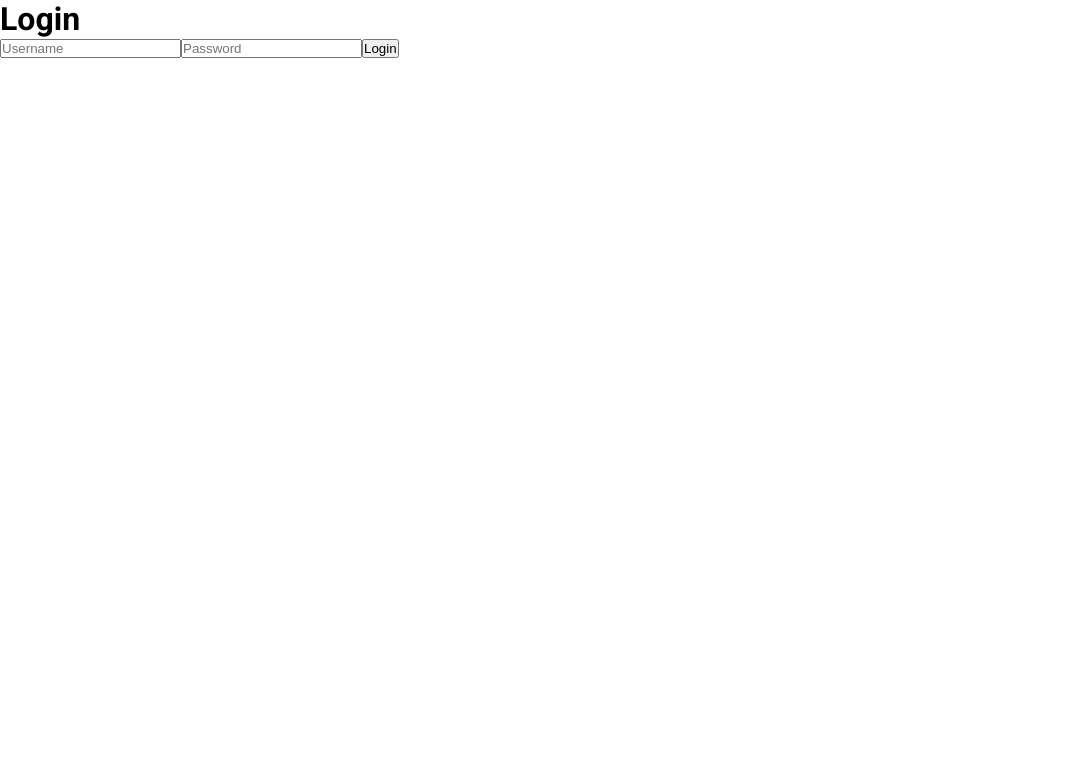
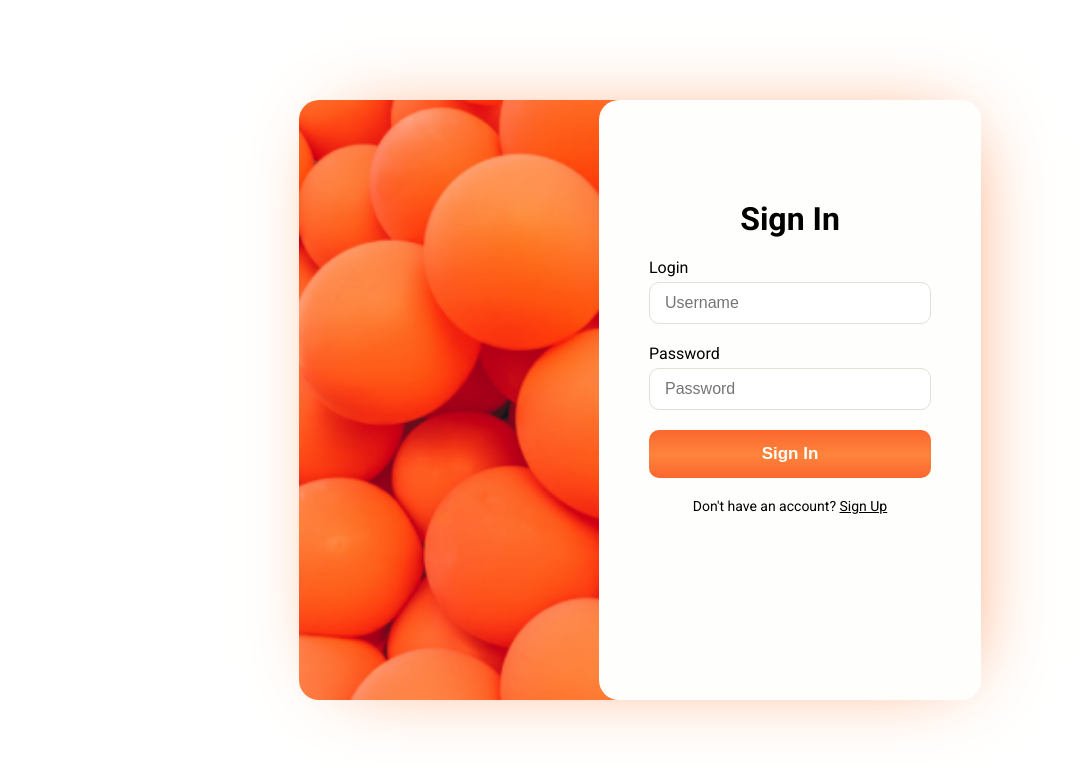
Before and after one commit to muzychka20/client-bank, a React (Vite) app in the folder frontend/: page /login in a window 1280 px wide. Shown: the top 768 px of the page, without its empty margins (0-1084 px from the left). Built offline with nearby package versions, Linux system fonts and the light colour scheme.

Commit message:
feat: added styles for auth form

```diff
--- a/frontend/src/App.jsx
+++ b/frontend/src/App.jsx
@@ -10,7 +10,7 @@ import Register from "./pages/Register";
 import Home from "./pages/Home";
 import NotFound from "./pages/NotFound";
 import ProtectedRoute from "./components/ProtectedRoute";
-import "./styles/app.css"
+import "./styles/App.css"
 
 function Logout() {
   localStorage.clear();
--- a/frontend/src/components/AuthForm.jsx
+++ b/frontend/src/components/AuthForm.jsx
@@ -3,6 +3,7 @@ import api from "../api";
 import { useNavigate } from "react-router-dom";
 import { ACCESS_TOKEN, REFRESH_TOKEN } from "../constants";
 import LoadingIndicator from "./LoadingIndicator";
+import "../styles/AuthForm.css";
 
 function AuthForm({ route, method }) {
   const [username, setUsername] = useState("");
@@ -10,7 +11,7 @@ function AuthForm({ route, method }) {
   const [loading, setLoading] = useState(false);
   const navigate = useNavigate();
 
-  const name = method === "login" ? "Login" : "Register";
+  const name = method === "login" ? "Sign In" : "Sign Up";
 
   // Check if the user is already logged in
   useEffect(() => {
@@ -41,29 +42,53 @@ function AuthForm({ route, method }) {
   };
 
   return (
+    <div className="form-wrapper">
+      <div className="form-image">
+        <img src="./src/images/auth-img.png" alt="image" />
+      </div>
       <form onSubmit={handleSubmit} className="form-container">
-      <h1>{name}</h1>
+        <h1 className="form-title">{name}</h1>
+        <div className="input-block">
+          <label htmlFor="username">Login</label>
           <input
             type="text"
             className="form-input"
             value={username}
+            name="username"
             onChange={(e) => setUsername(e.target.value)}
             placeholder="Username"
             autoComplete="on"
           />
+        </div>
+        <div className="input-block">
+          <label htmlFor="password">Password</label>
           <input
             type="password"
             className="form-input"
             value={password}
+            name="password"
             onChange={(e) => setPassword(e.target.value)}
             placeholder="Password"
             autoComplete="on"
           />
-      {loading && <LoadingIndicator />}
+        </div>
         <button type="submit" className="form-button">
           {name}
         </button>
+        <div className="form-sign-up">
+          {method === "login" ? (
+            <p>
+              Don't have an account? <a href="/register">Sign Up</a>
+            </p>
+          ) : (
+            <p>
+              I'm already have an account! <a href="/login">Sign In</a>
+            </p>
+          )}
+        </div>
+        <div className="form-loading">{loading && <LoadingIndicator />}</div>
       </form>
+    </div>
   );
 }
 
--- a/frontend/src/components/Dropzone.jsx
+++ b/frontend/src/components/Dropzone.jsx
@@ -1,6 +1,6 @@
 import React from "react";
 import { useDropzone } from "react-dropzone";
-import "../styles/dropzone.css";
+import "../styles/Dropzone.css";
 import { FontAwesomeIcon } from "@fortawesome/react-fontawesome";
 import { faFileImage } from "@fortawesome/free-solid-svg-icons";
 
--- a/frontend/src/components/LoadingIndicator.jsx
+++ b/frontend/src/components/LoadingIndicator.jsx
@@ -1,4 +1,4 @@
-import "../styles/loadingIndicator.css";
+import "../styles/LoadingIndicator.css";
 
 const LoadingIndicator = () => {
   return (
--- /dev/null
+++ b/frontend/src/styles/AuthForm.css
@@ -0,0 +1,87 @@
+.form-wrapper {
+    position: absolute;
+    top: 50%;
+    left: 50%;
+    transform: translate(-50%, -50%);
+    display: flex;
+    justify-content: center;
+    width: fit-content;
+    border-radius: 20px;
+    -webkit-box-shadow: 10px 0px 80px -33px rgba(254, 129, 59, 1);
+    -moz-box-shadow: 10px 0px 80px -33px rgba(254, 129, 59, 1);
+    box-shadow: 10px 0px 80px -33px rgba(254, 129, 59, 1);
+
+    /* For Loadig Indicator Circle */
+    min-height: 600px;
+}
+
+.form-image {
+    width: 300px;
+    flex: 1;
+    border-radius: 20px;
+}
+
+.form-image img {
+    height: 100%;
+    border-radius: 20px;
+}
+
+.form-container {
+    display: flex;
+    flex-direction: column;
+    gap: 20px;
+    padding: 100px 50px;
+    background-color: #FEFEFD;
+    border-radius: 20px;
+
+}
+
+.form-input {
+    border-radius: 10px;
+    padding: 10px 15px;
+    font-size: 16px;
+    height: 20px;
+    width: 250px;
+    border: #E1DFD6 1px solid;
+}
+
+.input-block {
+    display: flex;
+    flex-direction: column;
+    gap: 5px;
+}
+
+.form-button {
+    padding: 14px;
+    color: #FEFEFD;
+    font-size: 17px;
+    border: none;
+    border-radius: 10px;
+    background: rgb(251, 102, 47);
+    background: -moz-linear-gradient(180deg, rgba(251, 102, 47, 1) 0%, rgba(255, 132, 60, 1) 51%, rgba(251, 102, 47, 1) 100%);
+    background: -webkit-linear-gradient(180deg, rgba(251, 102, 47, 1) 0%, rgba(255, 132, 60, 1) 51%, rgba(251, 102, 47, 1) 100%);
+    background: linear-gradient(180deg, rgba(251, 102, 47, 1) 0%, rgba(255, 132, 60, 1) 51%, rgba(251, 102, 47, 1) 100%);
+    filter: progid:DXImageTransform.Microsoft.gradient(startColorstr="#fb662f", endColorstr="#fb662f", GradientType=1);
+    font-weight: 600;
+}
+
+.form-button:hover {
+    cursor: pointer;
+}
+
+.form-title {
+    text-align: center;
+}
+
+.form-loading {
+    margin: 0 auto;
+}
+
+.form-sign-up {
+    text-align: center;
+    font-size: 14px;
+}
+
+.form-sign-up a {
+    color: black;
+}
--- a/frontend/src/styles/app.css
+++ b/frontend/src/styles/app.css
@@ -8,6 +8,7 @@ body {
     font-optical-sizing: auto;
     font-weight: 400;
     font-style: normal;
+    font-size: 16px;
     /*75-100*/
     font-variation-settings: 100;
 }
--- a/frontend/src/styles/loadingIndicator.css
+++ b/frontend/src/styles/loadingIndicator.css
@@ -6,7 +6,7 @@
 
 .loader {
     border: 5px solid #f3f3f3;
-    border-top: 5px solid #3498db;
+    border-top: 5px solid rgb(251, 102, 47);
     border-radius: 50%;
     width: 50px;
     height: 50px;
```
Also changed, not shown: frontend/src/images/auth-img.png (added). Lines whose indentation alone changed are shown as unchanged.
